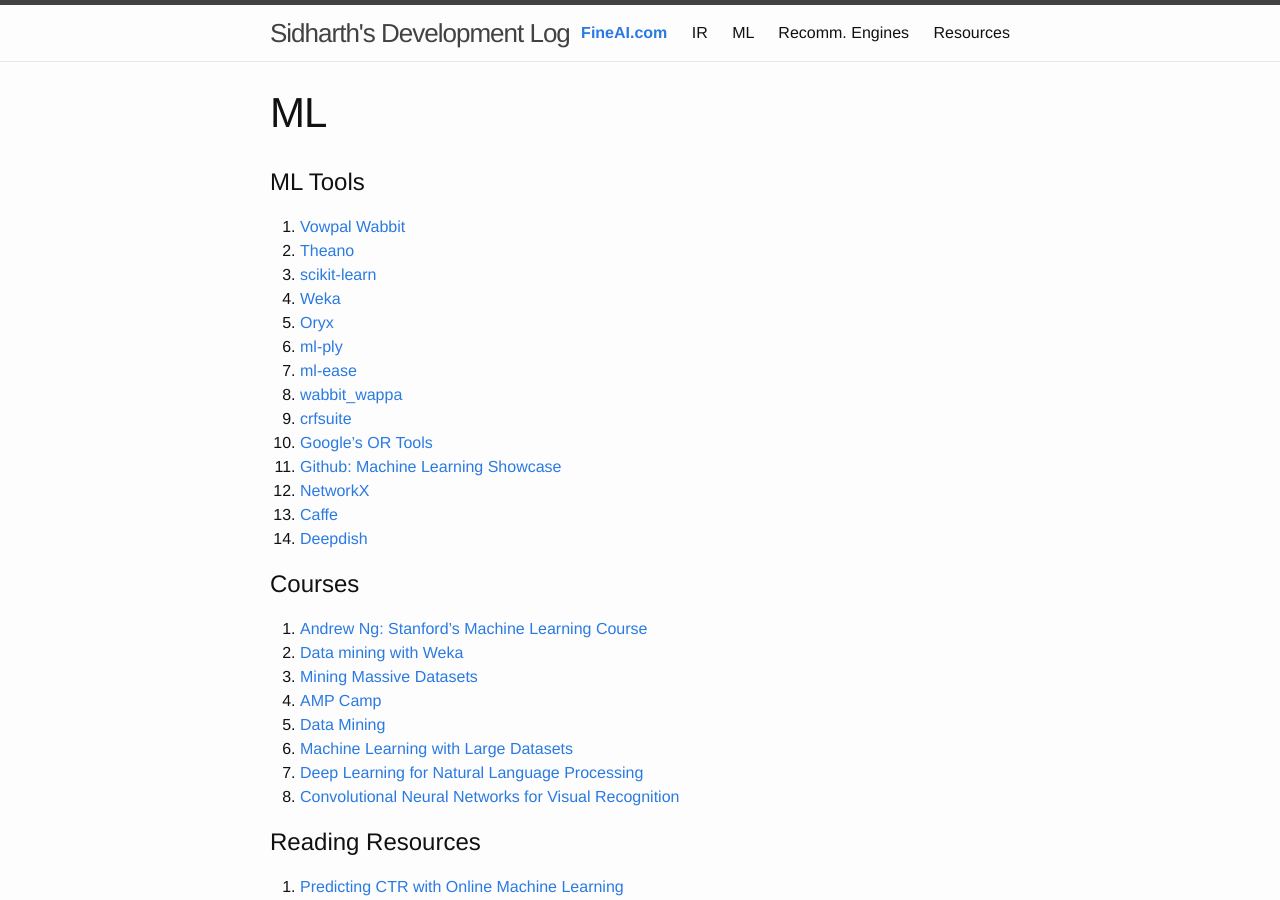
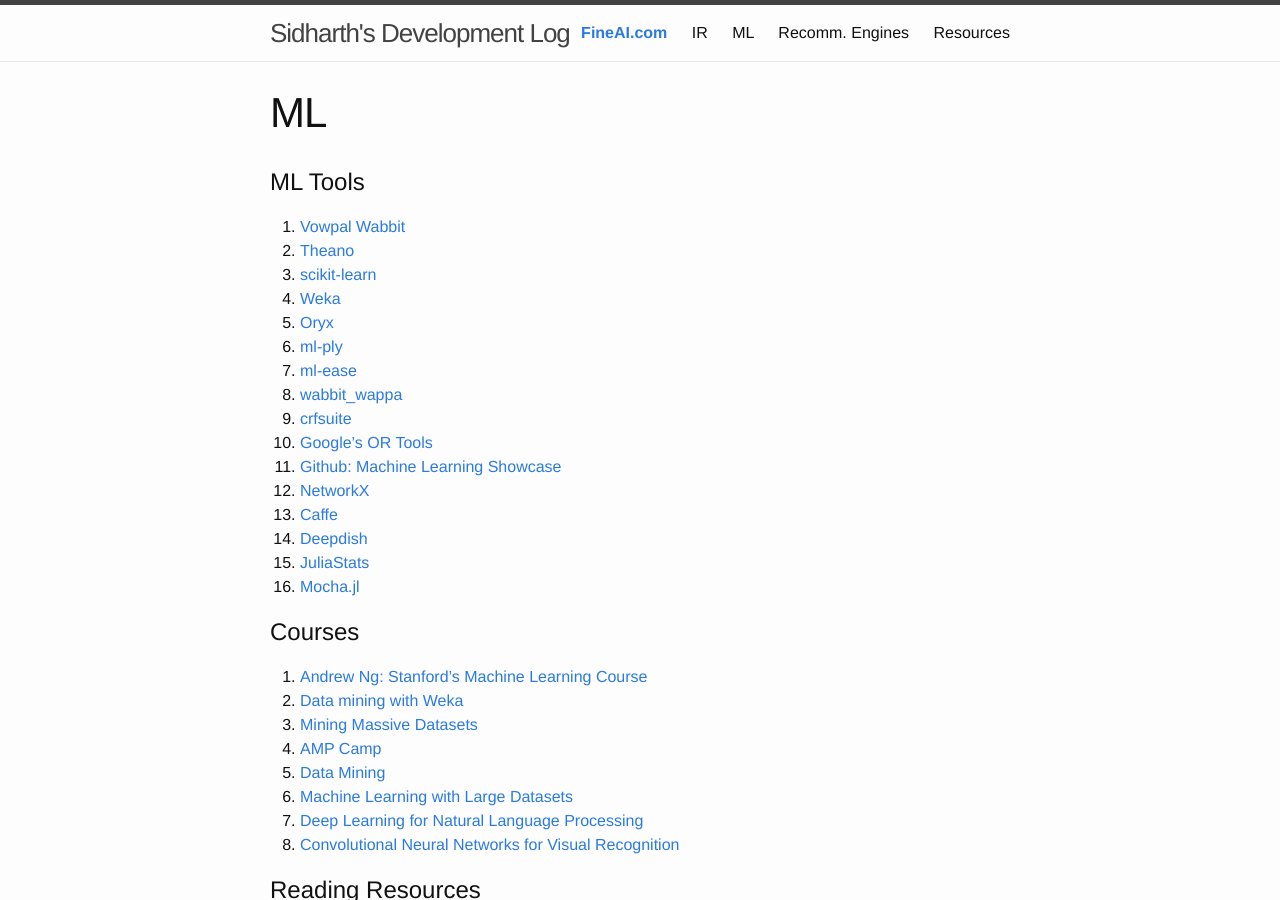
Before and after one commit to sidharthshah/sidharthshah.github.com, a Jekyll site: the page built from machine-learning.md, in a window 1280 px wide and 900 px high. Built offline with Jekyll 4.4.1, drawn with Linux system fonts in a browser that asks for light colours.

Commit message:
added few resources for ML

```diff
--- a/machine-learning.md
+++ b/machine-learning.md
@@ -20,7 +20,8 @@
 12. [NetworkX](https://networkx.github.io/documentation/latest/reference/algorithms.html)
 13. [Caffe](http://caffe.berkeleyvision.org/)
 14. [Deepdish](http://deepdish.io/)
-
+15. [JuliaStats](http://juliastats.github.io/)
+16. [Mocha.jl](http://devblogs.nvidia.com/parallelforall/mocha-jl-deep-learning-julia/)
 
 Courses
 =======
```
Also changed, not shown: information-retrieval.md (+1 -0 lines).
